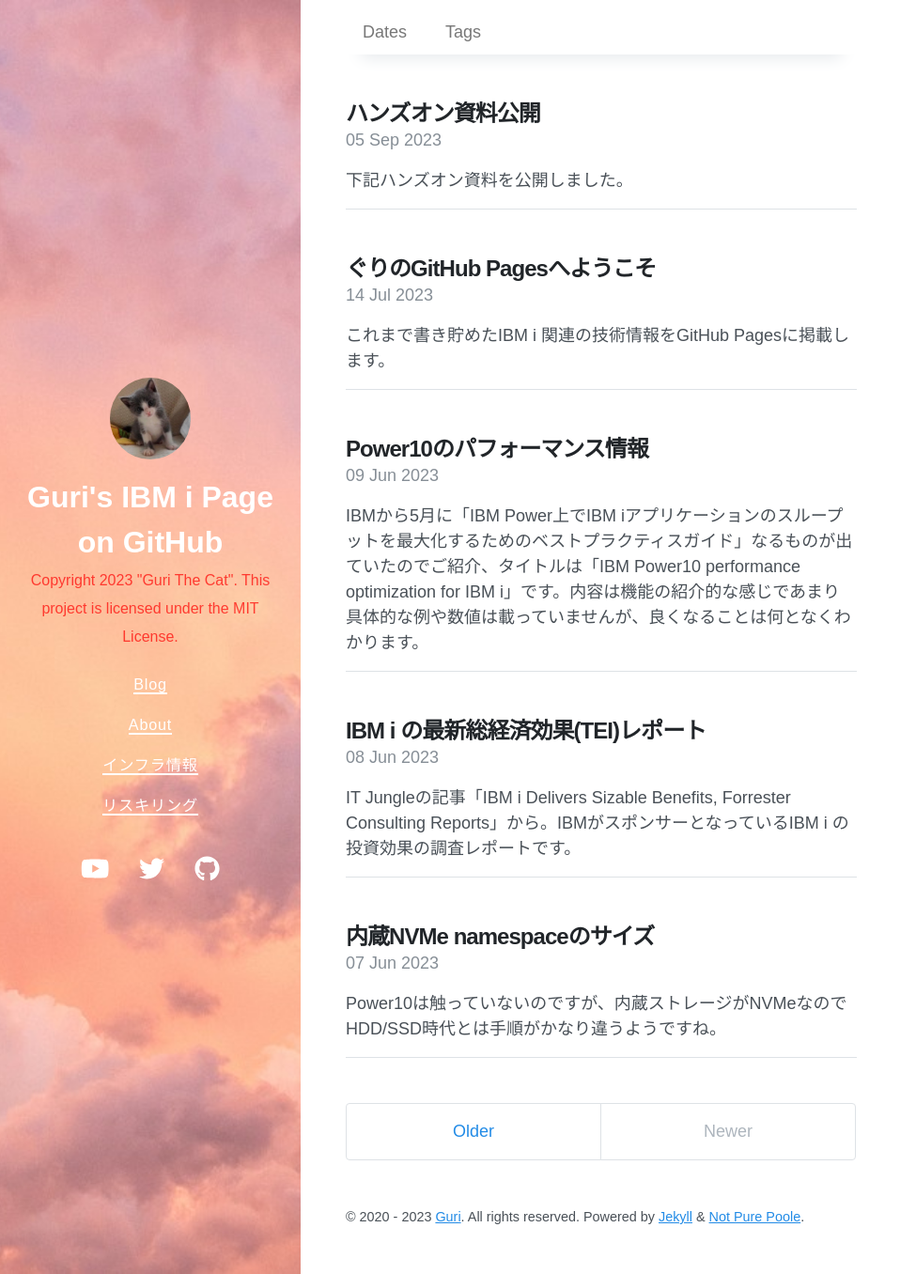
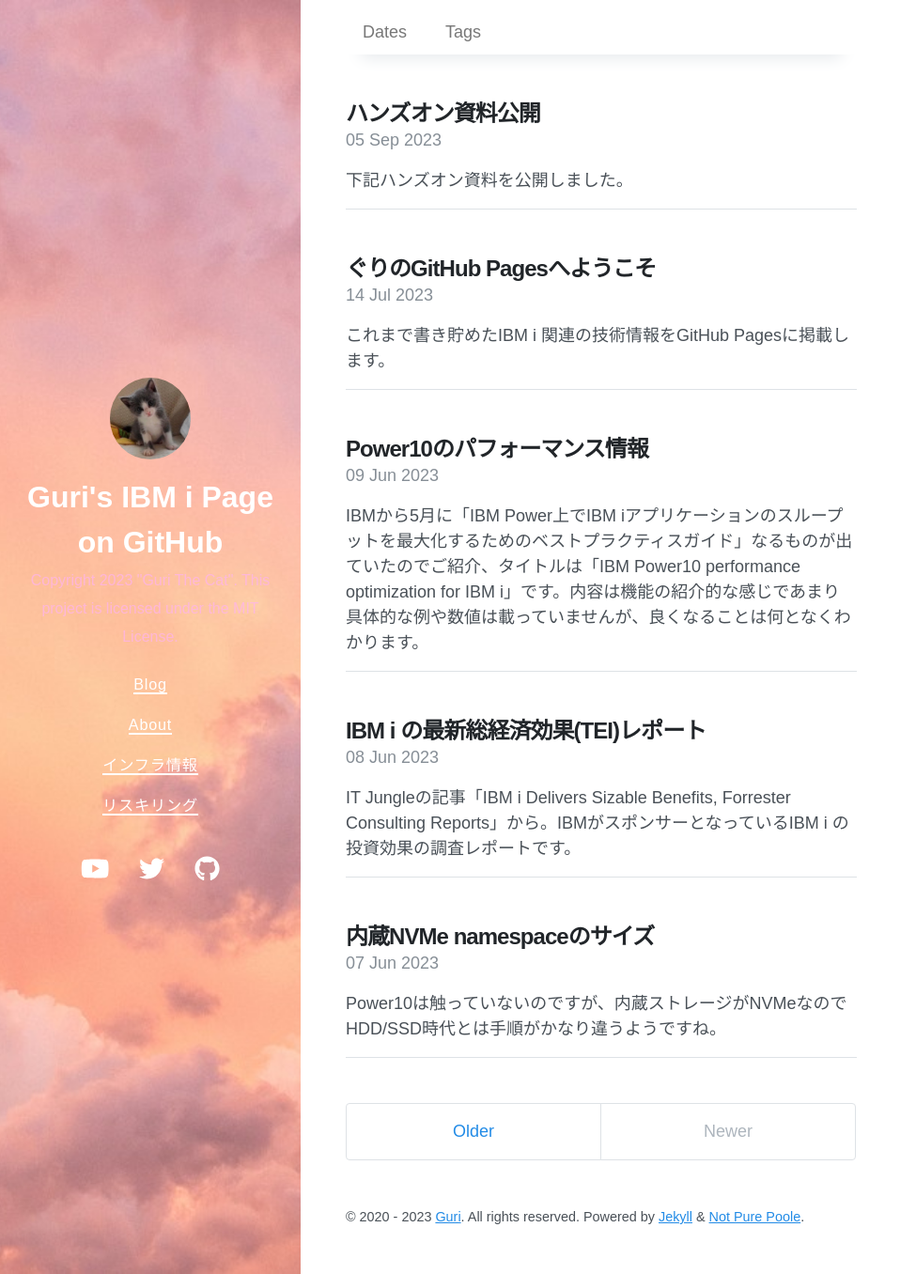
Before and after one commit to GuriCat/GuriPages, a Jekyll site: the page built from index.html, in a window 1280 px wide and 1356 px high. Shown: the whole window at 94% size, without its empty margins (0-975 px from the left). Built offline with Jekyll 4.4.1, drawn with Linux system fonts in a browser that asks for light colours; nearby versions of some CDN libraries; the list of posts is cut into pages by our own code.

Commit message:
Update _config.yml

```diff
--- a/_config.yml
+++ b/_config.yml
@@ -1,7 +1,7 @@
 # Setup
 title: Guri's IBM i Page on GitHub
 description: # >- # this means to ignore newlines until "baseurl:"
-  <font color="red">Copyright 2023 "Guri The Cat".
+  <font color="#ffb3f1">Copyright 2023 "Guri The Cat".
   This project is licensed under the MIT License.</font>
 url: "https://guricat.github.io" # the base hostname & protocol for your site, e.g. http://example.com
 baseurl: "/GuriPages" # the subpath of your site, e.g. /blog
```
